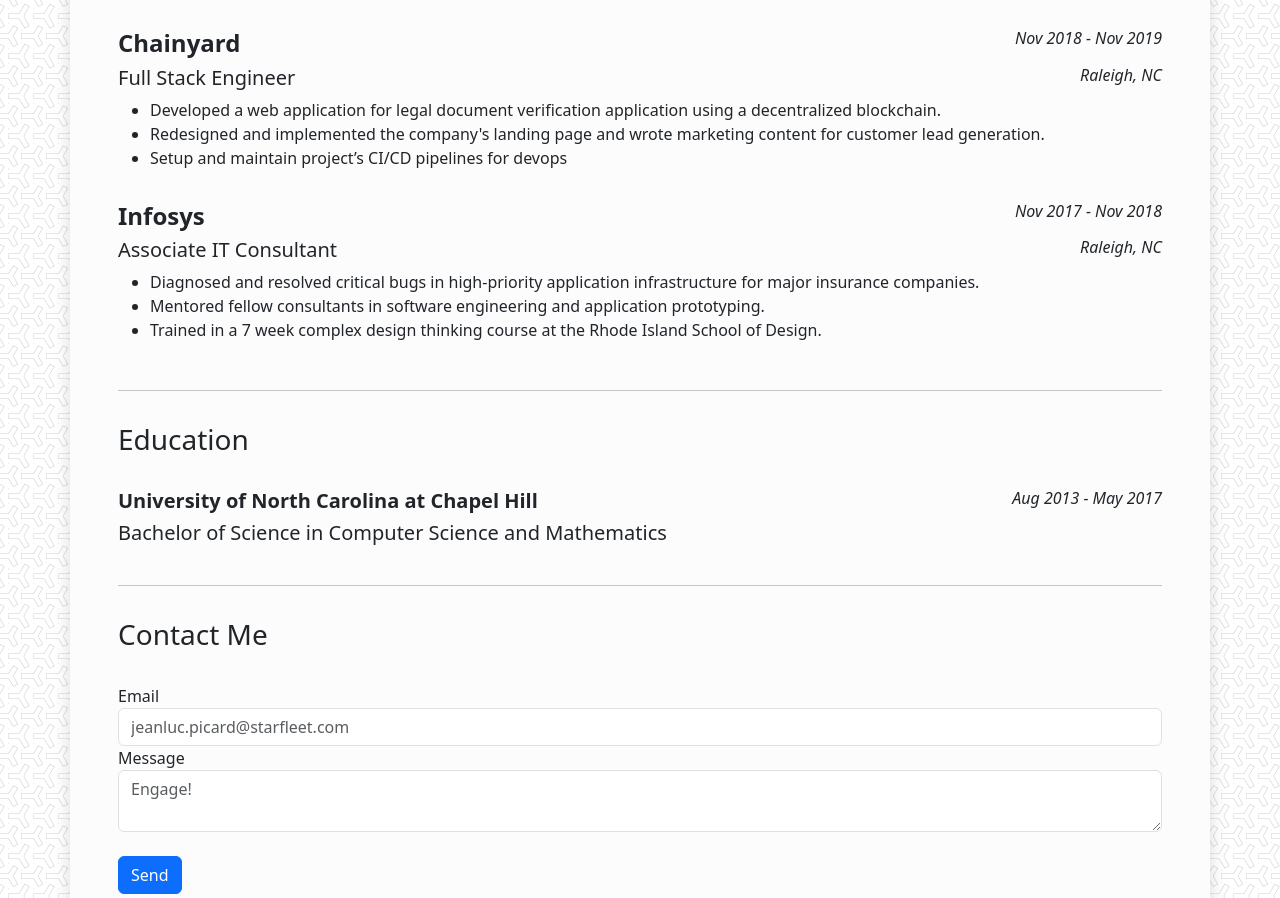
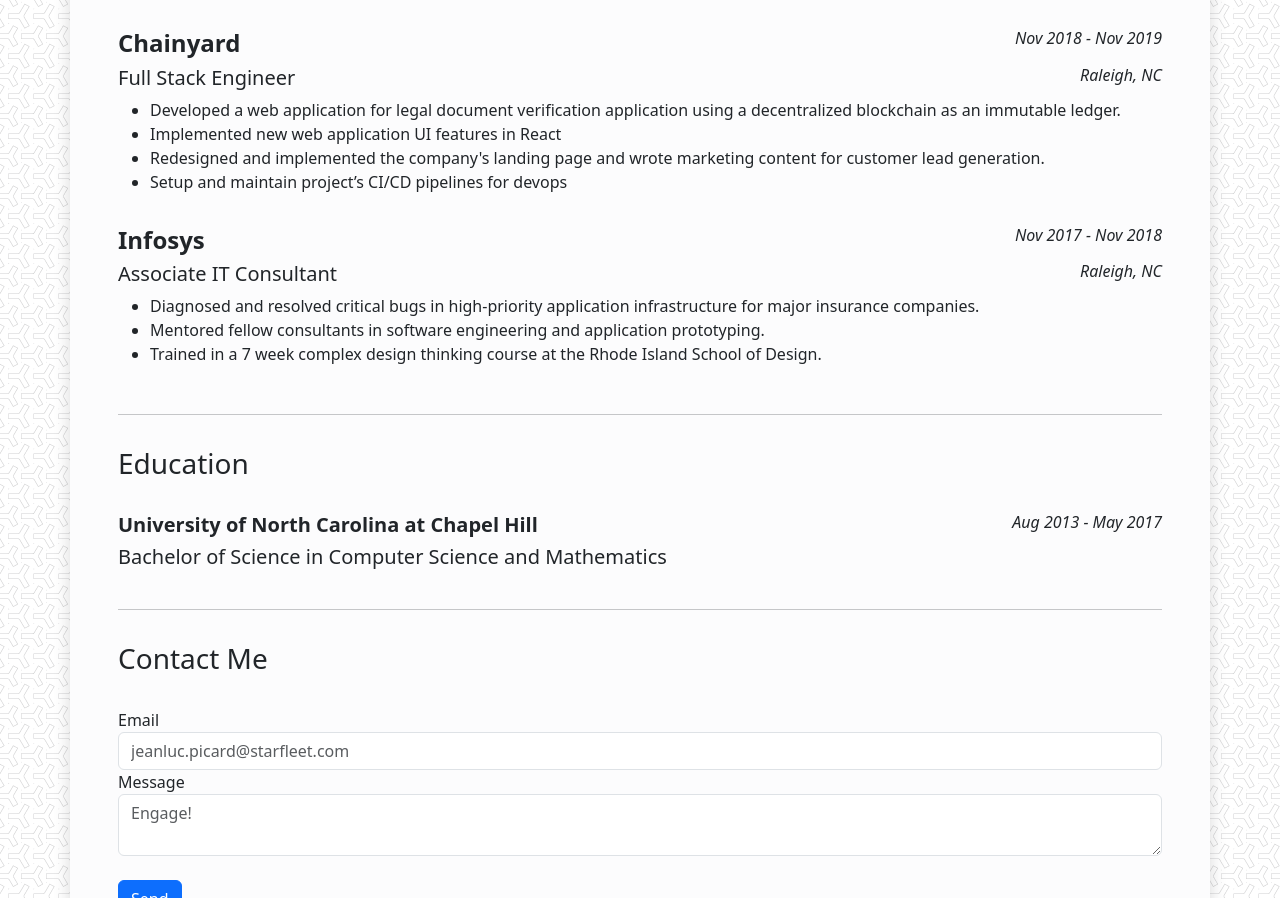
Before and after one commit to dowoncha/dowoncha.github.io, a plain HTML site: page index.html in a window 1280 px wide. Shown: the part 1721-2619 px from the top of the page. Drawn offline with nearby package versions, Linux system fonts and the light colour scheme.

Commit message:
add to chainyard responsibilities

```diff
--- a/index.html
+++ b/index.html
@@ -331,7 +331,10 @@
           <ul>
             <li>
               Developed a web application for legal document verification
-              application using a decentralized blockchain.
+              application using a decentralized blockchain as an immutable ledger.
+            </li>
+            <li>
+                Implemented new web application UI features in React
             </li>
             <li>
               Redesigned and implemented the company's landing page and wrote
```
